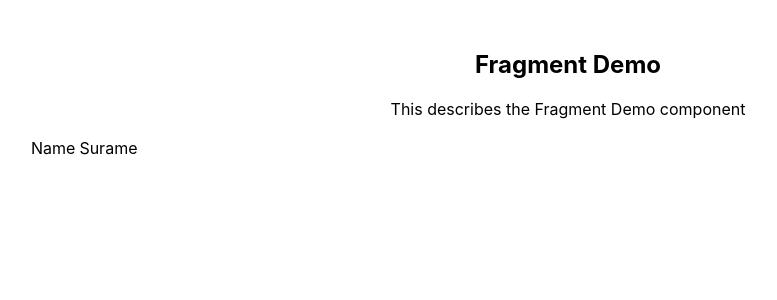
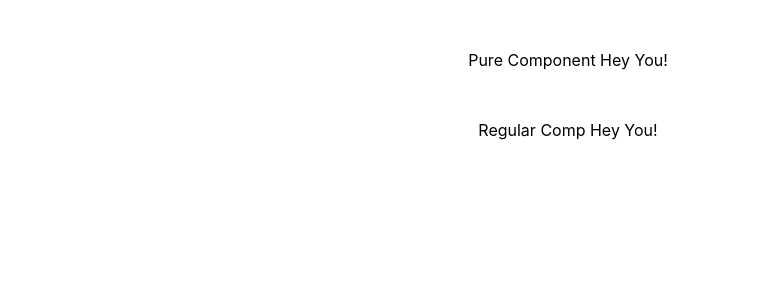
Before and after one commit to sonya0504/learn_react, a React (Create React App) app in the folder hello_world/: page / in a window 1280 px wide. Shown: the top 300 px of the page, without its empty margins (72-849 px from the left). Built offline with nearby package versions, Linux system fonts and the light colour scheme.

Commit message:
Pure Components

```diff
--- a/hello_world/src/App.js
+++ b/hello_world/src/App.js
@@ -1,13 +1,15 @@
 import React from 'react';
 import './App.css';
-import FragmentDemo from './components/FragmentDemo';
-import Table from './components/Table';
+// import PureComp from './components/PureComp';
+// import RegComp from './components/RegComp';
+import ParentComp from './components/ParentComp';
 
 function App() {
   return (
     <div className="App">
-      <FragmentDemo />
-      <Table />
+      {/* <PureComp />
+      <RegComp /> */}
+      <ParentComp />
     </div>
   );
 }
--- /dev/null
+++ b/hello_world/src/components/ParentComp.js
@@ -0,0 +1,64 @@
+// import React, { PureComponent } from 'react';
+import PureComp from './PureComp';
+import RegComp from './RegComp';
+
+// class ParentComp extends PureComponent {
+
+//     constructor(props) {
+//         super(props)
+
+//         this.state = {
+//              name: 'Hey!',
+//         }
+//     }
+
+//     componentDidMount(){
+//         setInterval(() => {
+//             this.setState({
+//                 name: 'Hey You!',
+//             })
+//         }, 2000)
+//     }
+
+//     render() {
+//         console.log('*******Parent Component*******')
+//         return (
+//             <>
+//                 <PureComp name={this.state.name} />
+//                 <RegComp name={this.state.name} />
+//             </>
+//         )
+//     }
+// }
+
+import React, { PureComponent } from 'react'
+
+class ParentComp extends PureComponent {
+    constructor(props) {
+                super(props)
+
+                this.state = {
+                     name: 'Hey!',
+                }
+            }
+
+            componentDidMount(){
+                setInterval(() => {
+                    this.setState({
+                        name: 'Hey You!',
+                    })
+                }, 2000)
+            }
+
+            render() {
+                console.log('*******Parent Component*******')
+                return (
+                    <>
+                        <PureComp name={this.state.name} />
+                        <RegComp name={this.state.name} />
+                    </>
+                )
+            }
+}
+
+export default ParentComp;
--- /dev/null
+++ b/hello_world/src/components/PureComp.js
@@ -0,0 +1,17 @@
+import React, { PureComponent } from 'react'
+
+class PureComp extends PureComponent {
+
+    render() {
+
+        console.log('PureComp');
+
+        return (
+            <div>
+                Pure Component {this.props.name}
+            </div>
+        )
+    }
+}
+
+export default PureComp
--- /dev/null
+++ b/hello_world/src/components/RegComp.js
@@ -0,0 +1,16 @@
+import React, { Component } from 'react'
+
+class RegComp extends Component {
+
+    render() {
+        console.log('RegComp');
+
+        return (
+            <div>
+                Regular Comp {this.props.name}
+            </div>
+        )
+    }
+}
+
+export default RegComp
```
Also changed, not shown: 1 other file (tests, documents, lock files or other folders).
